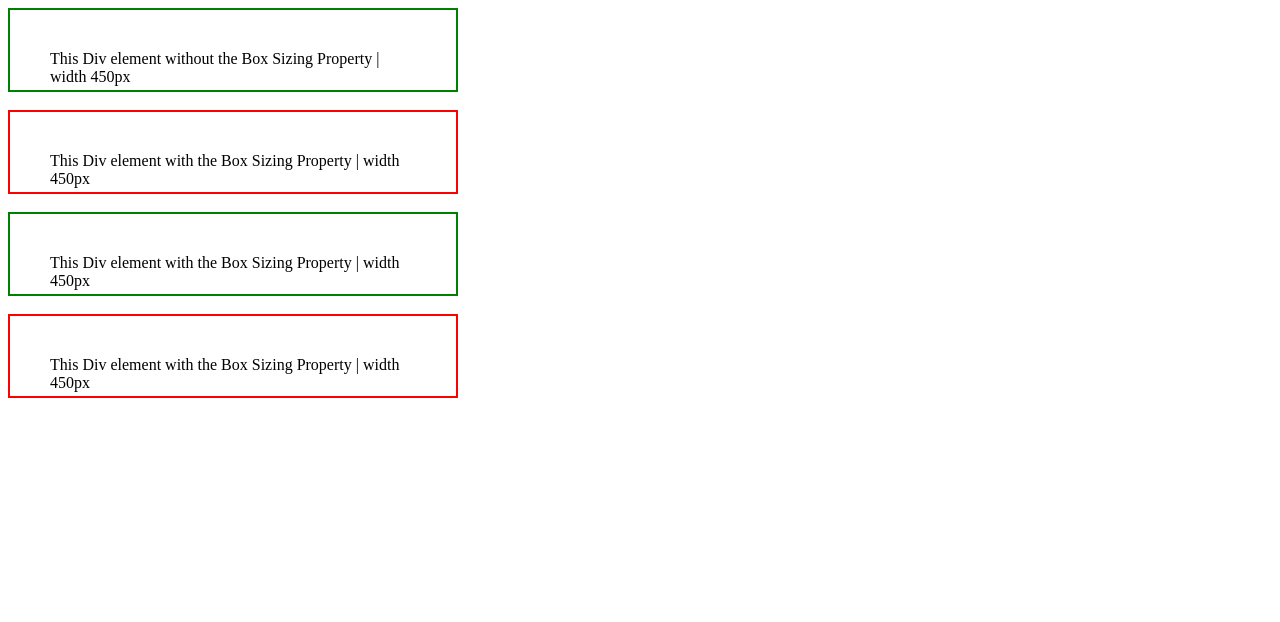
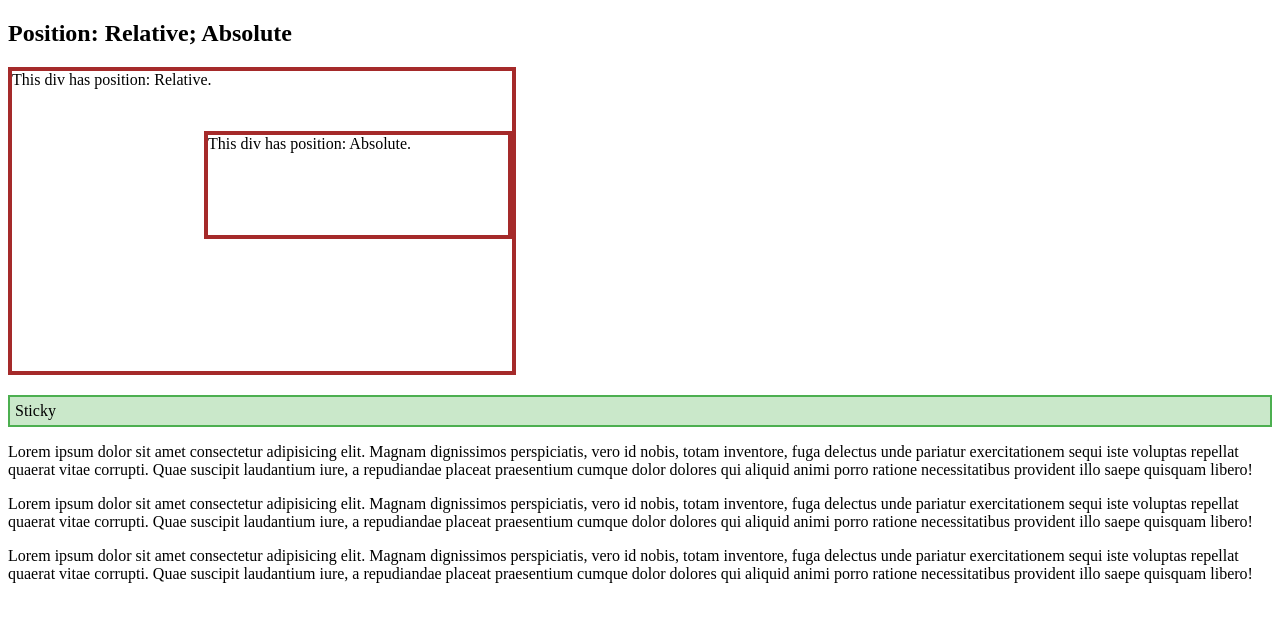
Before and after one commit to hassanydev/frontend-toolbox, a plain HTML site: page CSS/index2.html in a window 1280 px wide. Drawn offline with Linux system fonts and the light colour scheme.

Commit message:
CSS Position Properties

```diff
--- /dev/null
+++ b/CSS/CSS-Position.css
@@ -0,0 +1,28 @@
+.relative {
+    width: 500px;
+    height: 300px;
+    border: 4px solid brown;
+    position: relative;
+}
+.absolute {
+    width: 300px;
+    height: 100px;
+    border: 4px solid brown;
+    position: absolute;
+    top: 60px;
+    right: 0;
+}
+/* Sticky */
+.sticky {
+    position: sticky;
+    top: 0;
+    padding: 5px;
+    background-color: #cae8ca;
+    border: 2px solid #4CAF50;
+    margin-top: 20px;
+  }
+  .content {
+    width: 100%;
+    height: 300px;
+    padding-bottom: 1000px;
+  }
--- a/CSS/index2.html
+++ b/CSS/index2.html
@@ -3,24 +3,20 @@
 <head>
     <meta charset="UTF-8">
     <meta name="viewport" content="width=device-width, initial-scale=1.0">
-    <link rel="stylesheet" href="Box-Sizing.css">
-    <title>Document</title>
+    <title>CSS Position</title>
+    <link rel="stylesheet" href="CSS-Position.css">
 </head>
 <body>
-    <div id="div1">
-        This Div element without the Box Sizing Property | width 450px
+    <h2>Position: Relative; Absolute</h2>
+    <div class="relative">
+        This div has position: Relative.
+        <div class="absolute"> This div has position: Absolute. </div>
     </div>
-    <br />
-    <div id="div2">
-        This Div element with the Box Sizing Property | width 450px
-    </div>
-    <br />
-    <div id="div3">
-        This Div element with the Box Sizing Property | width 450px
-    </div>
-    <br />
-    <div id="div4">
-        This Div element with the Box Sizing Property | width 450px
+    <div class="sticky">Sticky</div>
+    <div class="content">
+        <p>Lorem ipsum dolor sit amet consectetur adipisicing elit. Magnam dignissimos perspiciatis, vero id nobis, totam inventore, fuga delectus unde pariatur exercitationem sequi iste voluptas repellat quaerat vitae corrupti. Quae suscipit laudantium iure, a repudiandae placeat praesentium cumque dolor dolores qui aliquid animi porro ratione necessitatibus provident illo saepe quisquam libero!</p>
+        <p>Lorem ipsum dolor sit amet consectetur adipisicing elit. Magnam dignissimos perspiciatis, vero id nobis, totam inventore, fuga delectus unde pariatur exercitationem sequi iste voluptas repellat quaerat vitae corrupti. Quae suscipit laudantium iure, a repudiandae placeat praesentium cumque dolor dolores qui aliquid animi porro ratione necessitatibus provident illo saepe quisquam libero!</p>
+        <p>Lorem ipsum dolor sit amet consectetur adipisicing elit. Magnam dignissimos perspiciatis, vero id nobis, totam inventore, fuga delectus unde pariatur exercitationem sequi iste voluptas repellat quaerat vitae corrupti. Quae suscipit laudantium iure, a repudiandae placeat praesentium cumque dolor dolores qui aliquid animi porro ratione necessitatibus provident illo saepe quisquam libero!</p>
     </div>
 </body>
 </html>
```
